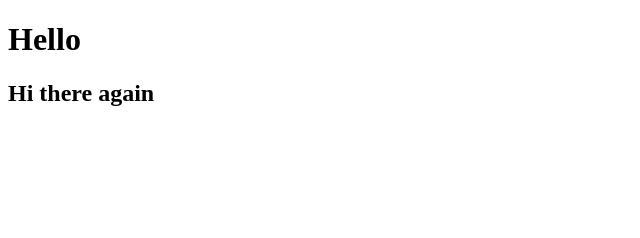
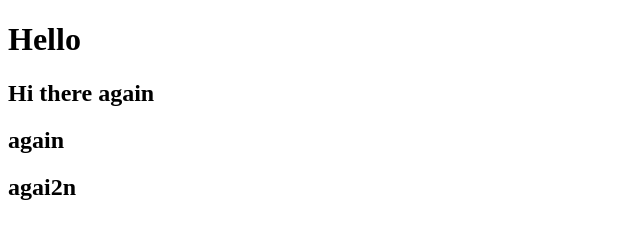
Before and after one commit to alexwriggs/wordle2, a plain HTML site: page index.html in a window 1280 px wide. Shown: the whole page, without its empty margins (0-640 px from the left). Drawn offline with Linux system fonts and the light colour scheme.

```diff
--- a/index.html
+++ b/index.html
@@ -2,6 +2,7 @@
 <html lang="en">
     <h1>Hello</h1>
     <h2>Hi there again</h2>
+    <h2>again</h2>
 
-
+    <h2>agai2n</h2>
 </html>
```
